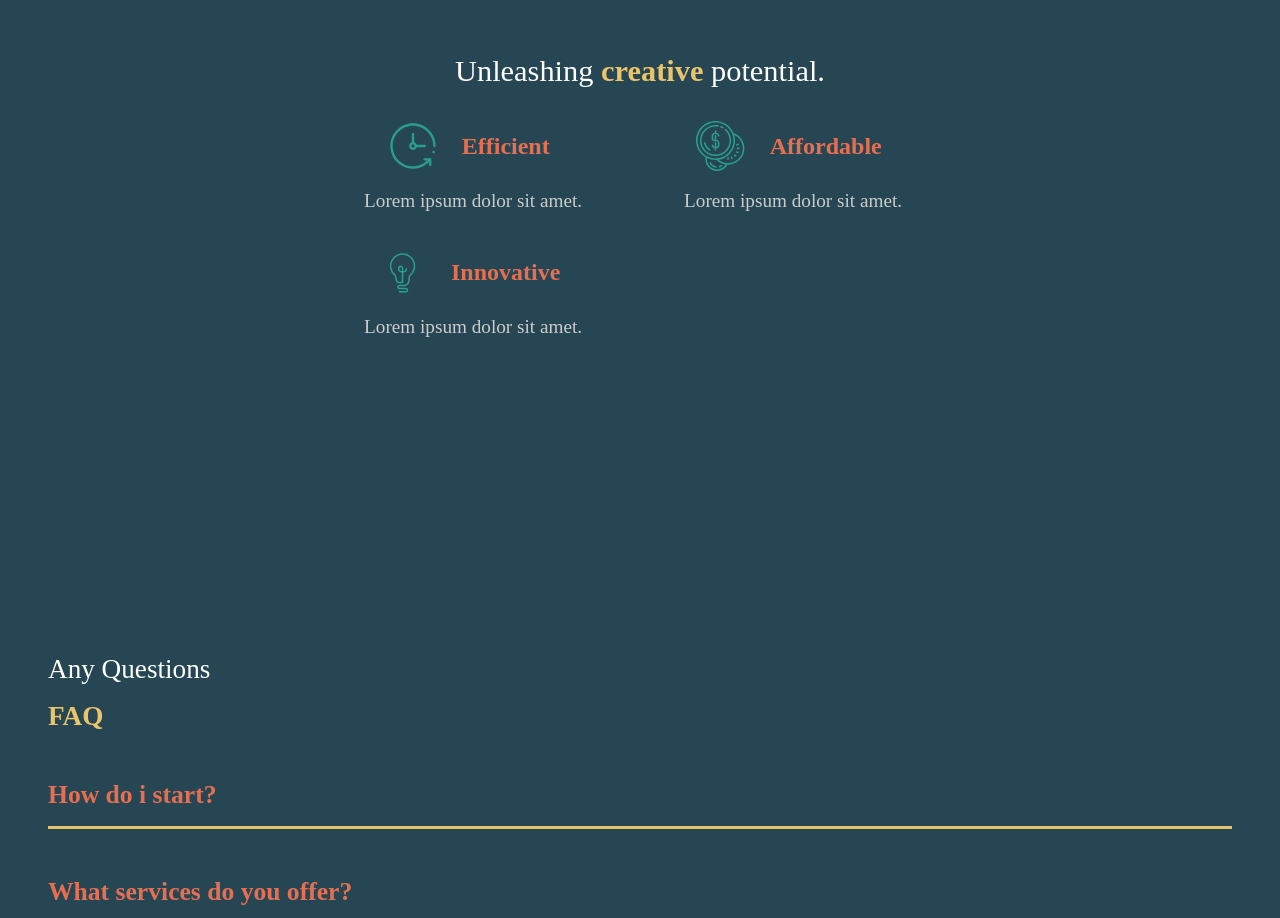
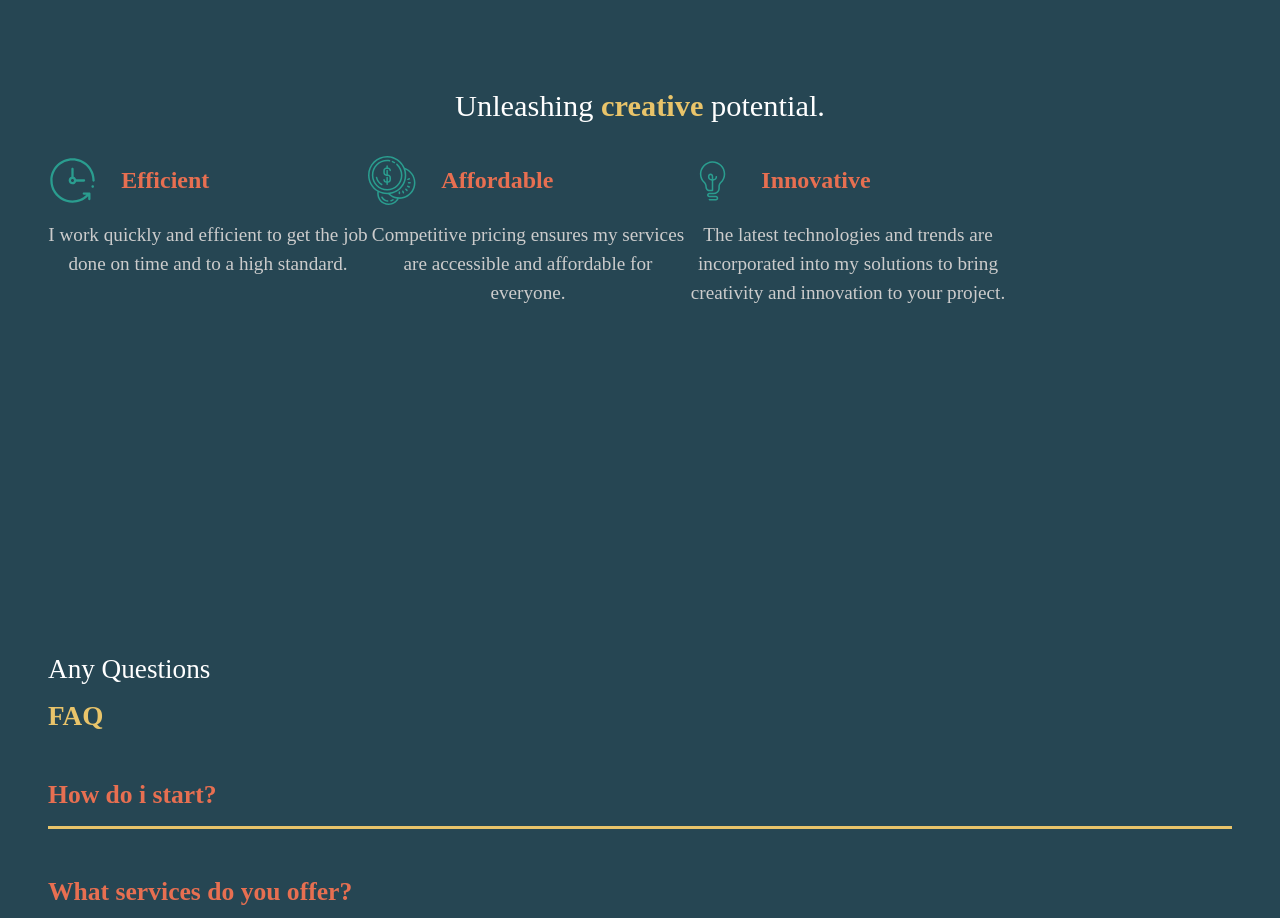
Before and after one commit to Aloosli/react-portfolio, a React (Create React App) app: page / in a window 1280 px wide. Shown: the part 1080-1998 px from the top of the page. Built offline with nearby package versions, Linux system fonts and the light colour scheme; a web font is replaced by a local one.

Commit message:
replacing lorum text from ServicesSection with actual text

```diff
--- a/src/components/FaqSection.js
+++ b/src/components/FaqSection.js
@@ -2,6 +2,7 @@ import styled from "styled-components";
 import { About } from "../Styles";
 import Toggle from "./Toggle";
 import { LayoutGroup } from "framer-motion";
+
 
 
 const FaqSection = () => {
--- a/src/components/ServicesSection.js
+++ b/src/components/ServicesSection.js
@@ -9,7 +9,11 @@ import innovative from "../icons/innovative.svg";
 import styled from "styled-components";
 import { About, Description } from "../Styles";
 
+
+
+
 const ServicesSection = () => {
+
   return (
     <Services>
       <Description>
@@ -22,21 +26,21 @@ const ServicesSection = () => {
               <img src={clock} alt="clock-icon" />
               <h3>Efficient</h3>
             </div>
-            <p>Lorem ipsum dolor sit amet.</p>
+            <p>I work quickly and efficient to get the job done on time and to a high standard.</p>
           </Card>
           <Card>
             <div className="icon">
               <img src={coins} alt="coins-icon" />
               <h3>Affordable</h3>
             </div>
-            <p>Lorem ipsum dolor sit amet.</p>
+            <p> Competitive pricing ensures my services are accessible and affordable for everyone.</p>
           </Card>
           <Card>
             <div className="icon">
               <img src={innovative} alt="lightbulb-icon" />
               <h3>Innovative</h3>
             </div>
-            <p>Lorem ipsum dolor sit amet.</p>
+            <p>The latest technologies and trends are incorporated into my solutions to bring creativity and innovation to your project.</p>
           </Card>
         </Cards>
       </Description>
@@ -67,17 +71,20 @@ const Cards = styled.div`
 `;
 const Card = styled.div`
   flex-basis: 20rem;
-  .icon {
-    display: flex;
-    align-items: center;
-    justify-content: center;
-
-    h3 {
+  display: flex;
+  flex-direction: column;
+  h3 {
       font-size: 1.5rem;
       margin-left: 1rem;
       color: #e76f51;
       padding: 0.5rem;
     }
+  .icon {
+    display: flex;
+    align-items: center;
+    justify-content: left;
+
+
   }
 `;
 
```
Also changed, not shown: public/logo512.png (deleted), public/manifest.json (deleted), src/animations.js (line endings or trailing spaces).
